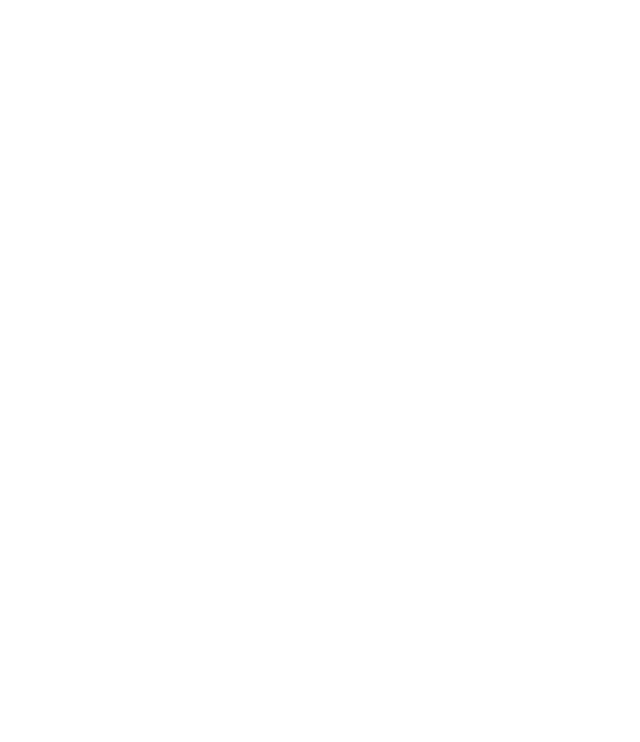
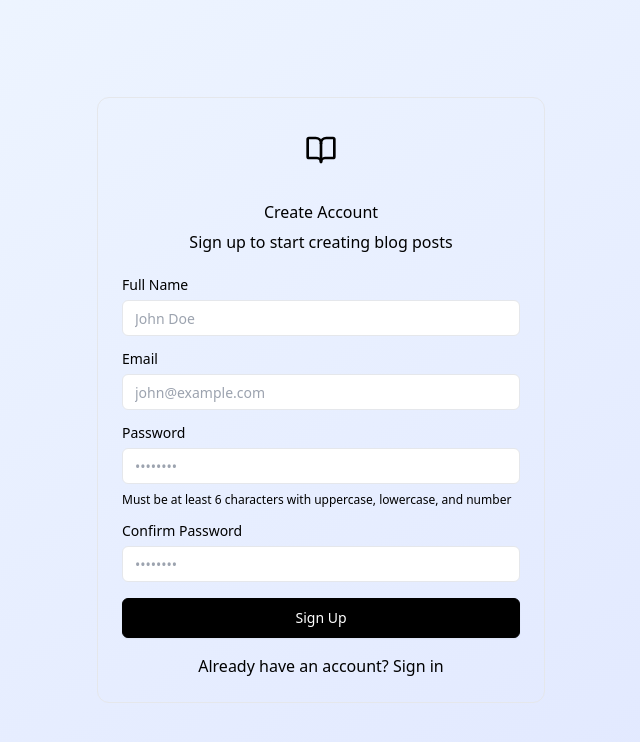
Before and after one commit to roshni73/post-craft, a React (Vite) app: page /register in a window 1280 px wide. Before the commit this address had no page. Shown: the top 742 px of the page, without its empty margins (319-959 px from the left). Built offline with nearby package versions, Linux system fonts and the light colour scheme.

Commit message:
feat(hook): add useFormValidation hook

```diff
--- a/package.json
+++ b/package.json
@@ -16,6 +16,8 @@
     "react": "^19.2.0",
     "react-dom": "^19.2.0",
     "react-router-dom": "^7.9.6",
+    "sonner": "^2.0.7",
+    "yup": "^1.7.1",
     "zustand": "^5.0.8"
   },
   "devDependencies": {
--- a/src/App.tsx
+++ b/src/App.tsx
@@ -1,8 +1,9 @@
 import { useEffect } from 'react';
 import { BrowserRouter as Router, Routes, Route } from 'react-router-dom';
 import { useThemeStore } from './lib/store';
-import Navbar from './Components/Navbar';
 import { Home } from './view/Home';
+import Register from './view/Register';
+import { LoginPage } from './view/Login';
 
 function App() {
   const { mode } = useThemeStore();
@@ -19,7 +20,8 @@
     <Router>
       <Routes>
         <Route path="/" element={<Home />} />
-        {/* <Route path="/register" element={<Register />} /> */}
+        <Route path="/register" element={<Register />} />
+        <Route path="/login" element={<LoginPage />} />
       </Routes>
     </Router>
   );
--- a/src/hooks/useAuth.tsx
+++ b/src/hooks/useAuth.tsx
@@ -1,13 +1,16 @@
-import type { AuthState, User } from '@/types';
 import { create } from 'zustand';
 import { persist } from 'zustand/middleware';
+import type { AuthState, User } from '../types';
 
+// Mock authentication service
 const mockLogin = async (
   email: string,
   password: string
 ): Promise<{ user: User; token: string }> => {
+  // Simulate API delay
   await new Promise((resolve) => setTimeout(resolve, 800));
 
+  // Mock validation
   if (!email || !password) {
     throw new Error('Email and password are required');
   }
@@ -16,6 +19,7 @@
     throw new Error('Invalid credentials');
   }
 
+  // Return mock user and token
   return {
     user: {
       id: 1,
--- /dev/null
+++ b/src/hooks/useFormValidation.tsx
@@ -0,0 +1,130 @@
+import { useState } from 'react';
+import * as yup from 'yup';
+
+type FormValues = Record<string, unknown>;
+
+interface UseFormValidationProps<T extends FormValues> {
+  initialValues: T;
+  validationSchema: yup.ObjectSchema<T>;
+  onSubmit: (values: T) => Promise<void>;
+}
+
+export function useFormValidation<T extends FormValues>({
+  initialValues,
+  validationSchema,
+  onSubmit,
+}: UseFormValidationProps<T>) {
+  const [values, setValues] = useState<T>(initialValues);
+  const [errors, setErrors] = useState<Partial<Record<keyof T, string>>>({});
+  const [touched, setTouched] = useState<Partial<Record<keyof T, boolean>>>({});
+  const [loading, setLoading] = useState(false);
+  const [submitError, setSubmitError] = useState('');
+
+  const handleChange = <K extends keyof T>(field: K, value: T[K]) => {
+    setValues((prev) => ({ ...prev, [field]: value }));
+
+    if (errors[field]) {
+      setErrors((prev) => ({ ...prev, [field]: undefined }));
+    }
+  };
+
+  const handleBlur = async <K extends keyof T>(field: K) => {
+    setTouched((prev) => ({ ...prev, [field]: true }));
+
+    try {
+      await validationSchema.validateAt(field as string, values);
+      setErrors((prev) => ({ ...prev, [field]: undefined }));
+    } catch (error) {
+      if (error instanceof yup.ValidationError) {
+        setErrors((prev) => ({ ...prev, [field]: error.message }));
+      }
+    }
+  };
+
+  const validateForm = async (): Promise<boolean> => {
+    try {
+      await validationSchema.validate(values, { abortEarly: false });
+      setErrors({});
+      return true;
+    } catch (error) {
+      if (error instanceof yup.ValidationError) {
+        const newErrors: Partial<Record<keyof T, string>> = {};
+        error.inner.forEach((err) => {
+          if (err.path) {
+            // Safely cast the path to keyof T since we know it's a key of our form values
+            const fieldName = err.path as keyof T;
+            newErrors[fieldName] = err.message;
+          }
+        });
+        setErrors(newErrors);
+
+        // Mark all fields as touched
+        const allTouched = Object.keys(values).reduce(
+          (acc, key) => {
+            acc[key as keyof T] = true;
+            return acc;
+          },
+          {} as Partial<Record<keyof T, boolean>>
+        );
+        setTouched(allTouched);
+      }
+      return false;
+    }
+  };
+
+  const handleSubmit = async (e: React.FormEvent) => {
+    e.preventDefault();
+    setSubmitError('');
+
+    const isValid = await validateForm();
+    if (!isValid) return;
+
+    setLoading(true);
+    try {
+      await onSubmit(values);
+    } catch (error) {
+      setSubmitError(error instanceof Error ? error.message : 'Submission failed');
+    } finally {
+      setLoading(false);
+    }
+  };
+
+  const getFieldError = (field: keyof T): string | undefined => {
+    return touched[field] ? errors[field] : undefined;
+  };
+
+  // Reset form to initial values
+  const resetForm = () => {
+    setValues(initialValues);
+    setErrors({});
+    setTouched({});
+    setSubmitError('');
+  };
+
+  // Set specific field value
+  const setFieldValue = <K extends keyof T>(field: K, value: T[K]) => {
+    setValues((prev) => ({ ...prev, [field]: value }));
+  };
+
+  // Set specific field error
+  const setFieldError = (field: keyof T, error: string) => {
+    setErrors((prev) => ({ ...prev, [field]: error }));
+  };
+
+  return {
+    values,
+    errors,
+    touched,
+    loading,
+    submitError,
+    handleChange,
+    handleBlur,
+    handleSubmit,
+    getFieldError,
+    resetForm,
+    setFieldValue,
+    setFieldError,
+    setSubmitError,
+    isValid: Object.keys(errors).length === 0 && Object.keys(touched).length > 0,
+  };
+}
--- a/src/view/Login/index.tsx
+++ b/src/view/Login/index.tsx
@@ -1,52 +1,58 @@
-import { useState, useEffect } from 'react';
+import { useEffect } from 'react';
 import { useNavigate, Link } from 'react-router-dom';
-import { useAuth } from '../../hooks/useAuth';
+import { useAuth } from '@/hooks/useAuth';
+import { useFormValidation } from '@/hooks/useFormValidation';
 import { Loader2, BookOpen } from 'lucide-react';
+import * as yup from 'yup';
 import { Card, CardContent, CardDescription, CardHeader, CardTitle } from '@/Components/Card';
 import { Alert, AlertDescription } from '@/Components/Alert';
 import { Label } from '@/Components/Label';
 import { Input } from '@/Components/Input';
 import { Button } from '@/Components/Button';
 
-export function Login() {
+// Use type instead of interface for better compatibility
+type LoginFormData = {
+  email: string;
+  password: string;
+};
+
+const loginSchema = yup.object({
+  email: yup.string().required('Email is required').email('Please enter a valid email address'),
+  password: yup
+    .string()
+    .required('Password is required')
+    .min(6, 'Password must be at least 6 characters'),
+});
+
+export function LoginPage() {
   const navigate = useNavigate();
   const { login, isAuthenticated } = useAuth();
-  const [email, setEmail] = useState('');
-  const [password, setPassword] = useState('');
-  const [error, setError] = useState('');
-  const [loading, setLoading] = useState(false);
+
+  const {
+    values: formData,
+    loading,
+    submitError,
+    handleChange,
+    handleBlur,
+    handleSubmit,
+    getFieldError,
+  } = useFormValidation<LoginFormData>({
+    initialValues: {
+      email: '',
+      password: '',
+    },
+    validationSchema: loginSchema,
+    onSubmit: async (values: LoginFormData) => {
+      await login(values.email, values.password);
+      navigate('/dashboard');
+    },
+  });
 
   useEffect(() => {
     if (isAuthenticated) {
-      navigate('/');
+      navigate('/dashboard');
     }
   }, [isAuthenticated, navigate]);
-
-  const handleSubmit = async (e: React.FormEvent) => {
-    e.preventDefault();
-    setError('');
-    setLoading(true);
-    if (!email || !password) {
-      setError('Please fill in all fields');
-      setLoading(false);
-      return;
-    }
-
-    if (!/\S+@\S+\.\S+/.test(email)) {
-      setError('Please enter a valid email address');
-      setLoading(false);
-      return;
-    }
-
-    try {
-      await login(email, password);
-      navigate('/dashboard');
-    } catch (err) {
-      setError(err instanceof Error ? err.message : 'Login failed');
-    } finally {
-      setLoading(false);
-    }
-  };
 
   return (
     <div className="min-h-screen flex items-center justify-center bg-gradient-to-br from-blue-50 to-indigo-100 dark:from-gray-900 dark:to-gray-800 p-4">
@@ -63,10 +69,10 @@
           </CardDescription>
         </CardHeader>
         <CardContent>
-          <form onSubmit={handleSubmit} className="space-y-4">
-            {error && (
+          <form onSubmit={handleSubmit} className="space-y-4" noValidate>
+            {submitError && (
               <Alert variant="destructive">
-                <AlertDescription>{error}</AlertDescription>
+                <AlertDescription>{submitError}</AlertDescription>
               </Alert>
             )}
 
@@ -76,11 +82,15 @@
                 id="email"
                 type="email"
                 placeholder="john@example.com"
-                value={email}
-                onChange={(e) => setEmail(e.target.value)}
+                value={formData.email}
+                onChange={(e) => handleChange('email', e.target.value)}
+                onBlur={() => handleBlur('email')}
                 disabled={loading}
-                required
+                className={getFieldError('email') ? 'border-red-500 focus:border-red-500' : ''}
               />
+              {getFieldError('email') && (
+                <p className="text-sm text-red-600 mt-1">{getFieldError('email')}</p>
+              )}
             </div>
 
             <div className="space-y-2">
@@ -89,11 +99,15 @@
                 id="password"
                 type="password"
                 placeholder="••••••••"
-                value={password}
-                onChange={(e) => setPassword(e.target.value)}
+                value={formData.password}
+                onChange={(e) => handleChange('password', e.target.value)}
+                onBlur={() => handleBlur('password')}
                 disabled={loading}
-                required
+                className={getFieldError('password') ? 'border-red-500 focus:border-red-500' : ''}
               />
+              {getFieldError('password') && (
+                <p className="text-sm text-red-600 mt-1">{getFieldError('password')}</p>
+              )}
               <p className="text-sm text-muted-foreground">
                 Hint: Use any email and password (min 6 characters)
               </p>
--- a/src/view/Register/index.tsx
+++ b/src/view/Register/index.tsx
@@ -1,68 +1,92 @@
-import { useState, useEffect } from 'react';
+import { useEffect } from 'react';
 import { useNavigate, Link } from 'react-router-dom';
 import { Loader2, BookOpen } from 'lucide-react';
 import { useAuth } from '@/hooks/useAuth';
+import { useFormValidation } from '@/hooks/useFormValidation';
 import { Card, CardContent, CardDescription, CardHeader, CardTitle } from '@/Components/Card';
-import { Alert, AlertDescription } from '@/Components/Alert';
 import { Label } from '@/Components/Label';
 import { Input } from '@/Components/Input';
 import { Button } from '@/Components/Button';
+import { Alert, AlertDescription } from '@/Components/Alert';
+import * as yup from 'yup';
 
-export function Register() {
+interface RegisterFormData {
+  name: string;
+  email: string;
+  password: string;
+  confirmPassword: string;
+  [key: string]: unknown;
+}
+
+// Or use type alias instead
+// type RegisterFormData = {
+//   name: string;
+//   email: string;
+//   password: string;
+//   confirmPassword: string;
+// }
+
+const registerSchema = yup.object({
+  name: yup
+    .string()
+    .required('Full name is required')
+    .min(2, 'Name must be at least 2 characters')
+    .max(50, 'Name must be less than 50 characters')
+    .matches(/^[a-zA-Z\s]*$/, 'Name can only contain letters and spaces'),
+
+  email: yup
+    .string()
+    .required('Email is required')
+    .email('Please enter a valid email address')
+    .matches(/^\S+@\S+\.\S+$/, 'Email must be a valid format'),
+
+  password: yup
+    .string()
+    .required('Password is required')
+    .min(6, 'Password must be at least 6 characters')
+    .max(50, 'Password must be less than 50 characters')
+    .matches(
+      /^(?=.*[a-z])(?=.*[A-Z])(?=.*\d)/,
+      'Password must contain at least one lowercase letter, one uppercase letter, and one number'
+    ),
+
+  confirmPassword: yup
+    .string()
+    .required('Please confirm your password')
+    .oneOf([yup.ref('password')], 'Passwords must match'),
+});
+
+export default function Register() {
   const navigate = useNavigate();
   const { register, isAuthenticated } = useAuth();
-  const [name, setName] = useState('');
-  const [email, setEmail] = useState('');
-  const [password, setPassword] = useState('');
-  const [confirmPassword, setConfirmPassword] = useState('');
-  const [error, setError] = useState('');
-  const [loading, setLoading] = useState(false);
+
+  const {
+    values: formData,
+    loading,
+    submitError,
+    handleChange,
+    handleBlur,
+    handleSubmit,
+    getFieldError,
+  } = useFormValidation<RegisterFormData>({
+    initialValues: {
+      name: '',
+      email: '',
+      password: '',
+      confirmPassword: '',
+    },
+    validationSchema: registerSchema,
+    onSubmit: async (values: RegisterFormData) => {
+      await register(values.name, values.email, values.password);
+      navigate('/dashboard');
+    },
+  });
 
   useEffect(() => {
     if (isAuthenticated) {
       navigate('/dashboard');
     }
   }, [isAuthenticated, navigate]);
-
-  const handleSubmit = async (e: React.FormEvent) => {
-    e.preventDefault();
-    setError('');
-    setLoading(true);
-
-    // Client-side validation
-    if (!name || !email || !password || !confirmPassword) {
-      setError('Please fill in all fields');
-      setLoading(false);
-      return;
-    }
-
-    if (!/\S+@\S+\.\S+/.test(email)) {
-      setError('Please enter a valid email address');
-      setLoading(false);
-      return;
-    }
-
-    if (password.length < 6) {
-      setError('Password must be at least 6 characters');
-      setLoading(false);
-      return;
-    }
-
-    if (password !== confirmPassword) {
-      setError('Passwords do not match');
-      setLoading(false);
-      return;
-    }
-
-    try {
-      await register(name, email, password);
-      navigate('/dashboard');
-    } catch (err) {
-      setError(err instanceof Error ? err.message : 'Registration failed');
-    } finally {
-      setLoading(false);
-    }
-  };
 
   return (
     <div className="min-h-screen flex items-center justify-center bg-gradient-to-br from-blue-50 to-indigo-100 dark:from-gray-900 dark:to-gray-800 p-4">
@@ -79,10 +103,10 @@
           </CardDescription>
         </CardHeader>
         <CardContent>
-          <form onSubmit={handleSubmit} className="space-y-4">
-            {error && (
+          <form onSubmit={handleSubmit} className="space-y-4" noValidate>
+            {submitError && (
               <Alert variant="destructive">
-                <AlertDescription>{error}</AlertDescription>
+                <AlertDescription>{submitError}</AlertDescription>
               </Alert>
             )}
 
@@ -92,11 +116,15 @@
                 id="name"
                 type="text"
                 placeholder="John Doe"
-                value={name}
-                onChange={(e) => setName(e.target.value)}
+                value={formData.name as string}
+                onChange={(e) => handleChange('name', e.target.value)}
+                onBlur={() => handleBlur('name')}
                 disabled={loading}
-                required
+                className={getFieldError('name') ? 'border-red-500 focus:border-red-500' : ''}
               />
+              {getFieldError('name') && (
+                <p className="text-sm text-red-600 mt-1">{getFieldError('name')}</p>
+              )}
             </div>
 
             <div className="space-y-2">
@@ -105,11 +133,15 @@
                 id="email"
                 type="email"
                 placeholder="john@example.com"
-                value={email}
-                onChange={(e) => setEmail(e.target.value)}
+                value={formData.email as string}
+                onChange={(e) => handleChange('email', e.target.value)}
+                onBlur={() => handleBlur('email')}
                 disabled={loading}
-                required
+                className={getFieldError('email') ? 'border-red-500 focus:border-red-500' : ''}
               />
+              {getFieldError('email') && (
+                <p className="text-sm text-red-600 mt-1">{getFieldError('email')}</p>
+              )}
             </div>
 
             <div className="space-y-2">
@@ -118,11 +150,18 @@
                 id="password"
                 type="password"
                 placeholder="••••••••"
-                value={password}
-                onChange={(e) => setPassword(e.target.value)}
+                value={formData.password as string}
+                onChange={(e) => handleChange('password', e.target.value)}
+                onBlur={() => handleBlur('password')}
                 disabled={loading}
-                required
+                className={getFieldError('password') ? 'border-red-500 focus:border-red-500' : ''}
               />
+              {getFieldError('password') && (
+                <p className="text-sm text-red-600 mt-1">{getFieldError('password')}</p>
+              )}
+              <p className="text-xs text-muted-foreground mt-1">
+                Must be at least 6 characters with uppercase, lowercase, and number
+              </p>
             </div>
 
             <div className="space-y-2">
@@ -131,11 +170,17 @@
                 id="confirmPassword"
                 type="password"
                 placeholder="••••••••"
-                value={confirmPassword}
-                onChange={(e) => setConfirmPassword(e.target.value)}
+                value={formData.confirmPassword as string}
+                onChange={(e) => handleChange('confirmPassword', e.target.value)}
+                onBlur={() => handleBlur('confirmPassword')}
                 disabled={loading}
-                required
+                className={
+                  getFieldError('confirmPassword') ? 'border-red-500 focus:border-red-500' : ''
+                }
               />
+              {getFieldError('confirmPassword') && (
+                <p className="text-sm text-red-600 mt-1">{getFieldError('confirmPassword')}</p>
+              )}
             </div>
 
             <Button type="submit" className="w-full" disabled={loading}>
```
Also changed, not shown: 1 other file (tests, documents, lock files or other folders).
